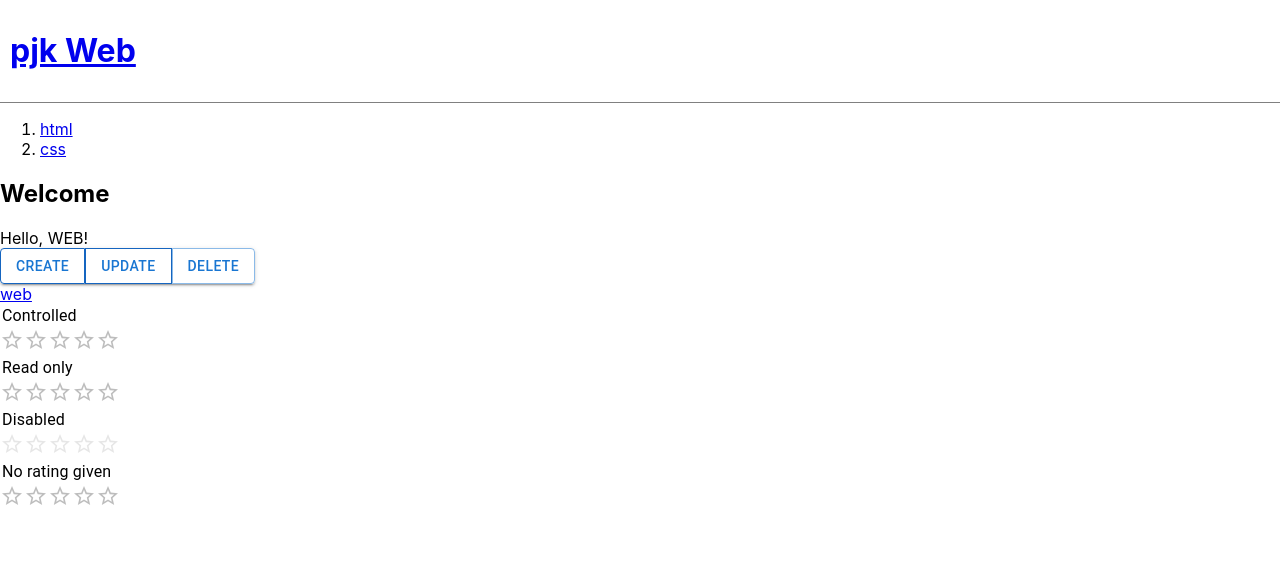
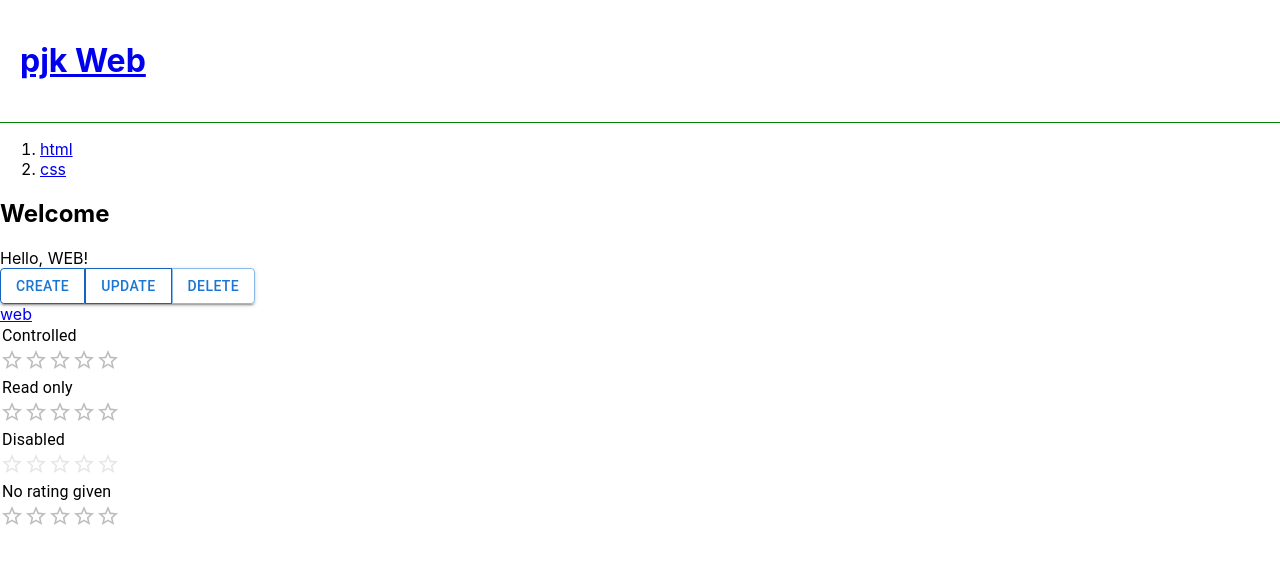
Before and after one commit to WinterKwon/2022-06-06, a React (Create React App) app: page / in a window 1280 px wide. Shown: the top 564 px of the page. Built offline with nearby package versions, Linux system fonts and the light colour scheme.

Commit message:
styled component 도입

```diff
--- a/package.json
+++ b/package.json
@@ -12,6 +12,7 @@
     "react": "^18.1.0",
     "react-dom": "^18.1.0",
     "react-scripts": "5.0.1",
+    "styled-components": "^5.3.5",
     "web-vitals": "^2.1.4"
   },
   "scripts": {
--- a/src/App.js
+++ b/src/App.js
@@ -6,23 +6,26 @@ import ButtonGroup from '@mui/material/ButtonGroup';
 import Box from '@mui/material/Box';
 import Rating , { IconContainerProps } from '@mui/material/Rating';
 import Typography from '@mui/material/Typography';
-
+import styled from 'styled-components';
 
 function Header(props){
   console.log(props);
   const myStyle = {
     borderBottom : '1px solid gray',
     padding : '10px',
+    fontSize : '20px'
   }
 
-
-
-  return <header style = {myStyle}><h1><a href = "/" onClick={(evt)=>{
+  return <header className = {props.className}><h1><a href = "/" onClick={(evt)=>{
     console.log('event : ', evt);
+    evt.preventDefault();
     props.onSelect();
   }}>pjk Web</a></h1></header>
 }
 
+const HeaderStyled = styled(Header)
+`border-bottom: 1px solid green;
+`;
 
 function Nav(props){
   console.log('props data : ', props.taglist)
@@ -79,7 +82,7 @@ function App() {
   }
   return (
     <div className="App">
-       <Header onSelect = {()=> {setMode('Welcome')}}></Header>
+       <HeaderStyled onSelect = {()=> {setMode('Welcome')}}></HeaderStyled>
        <Nav taglist={topics} onSelect = {(id)=> {setMode('READ'); setId(id);}}></Nav>
        {content}
        {/* <Button variant = "outlined"> Create </Button> */}
```
Also changed, not shown: 1 other file (tests, documents, lock files or other folders).
